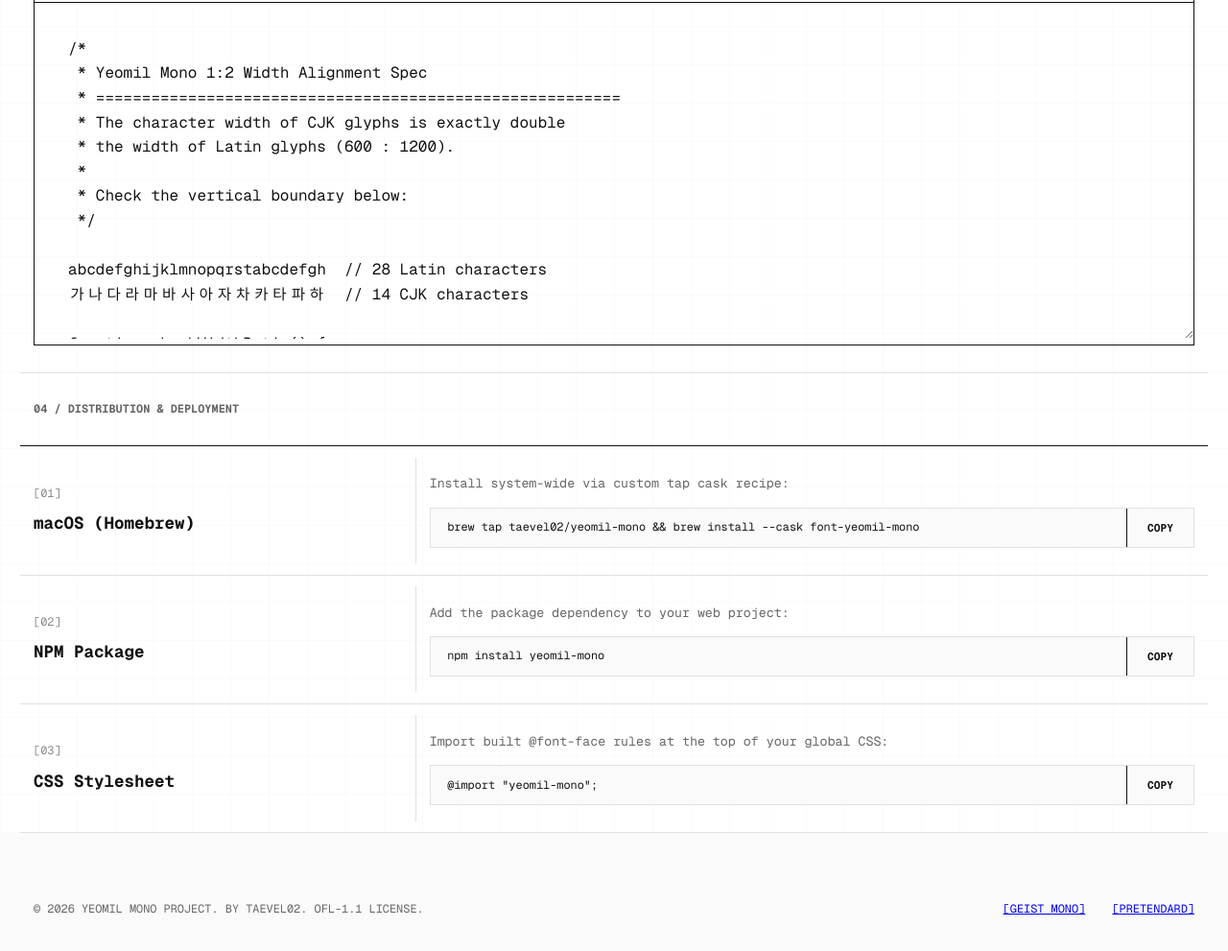
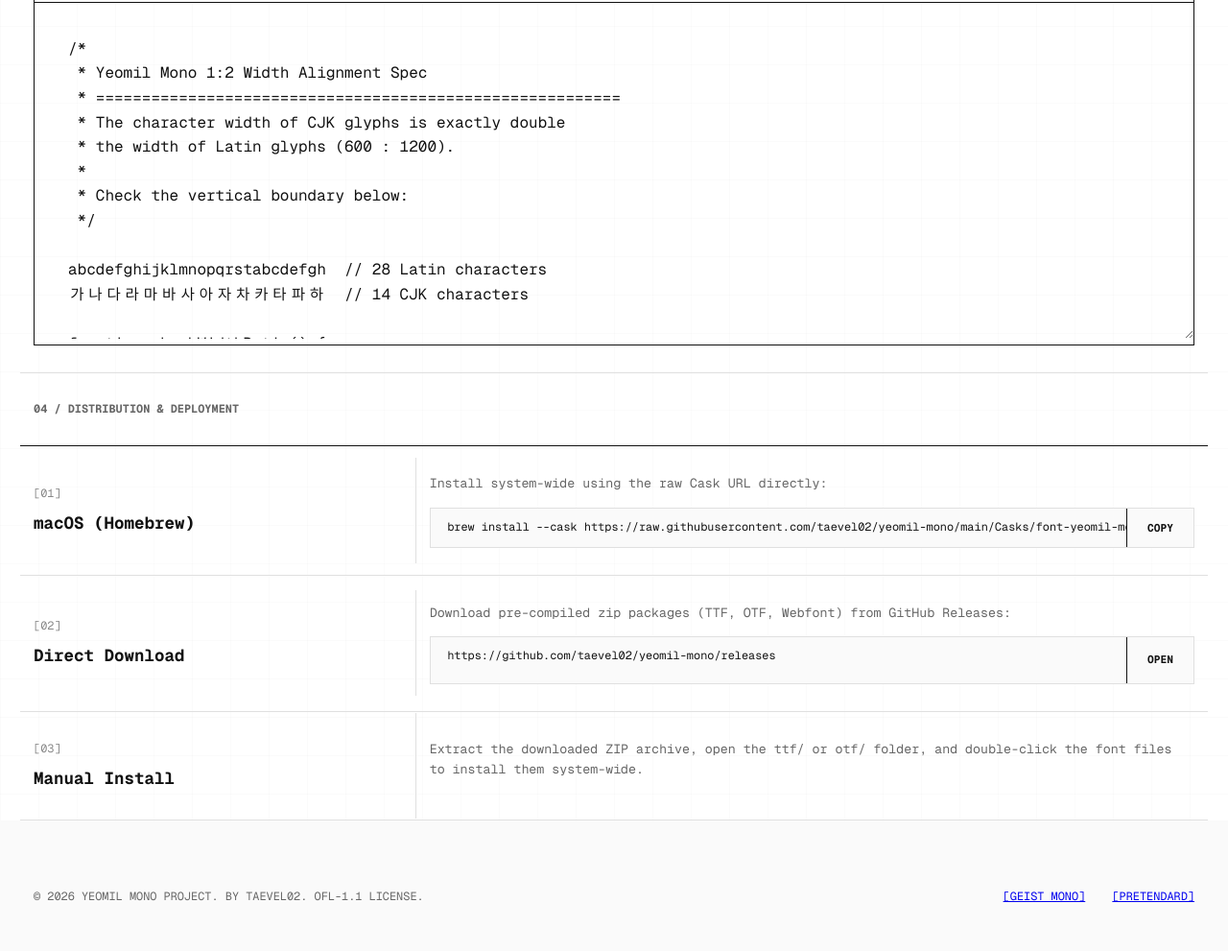
Before and after one commit to taevel02/yeomil-mono, a plain HTML site: page docs/index.html in a window 1280 px wide. Shown: the part 1493-2484 px from the top of the page at 96% size. Drawn offline with Linux system fonts and the light colour scheme.

Commit message:
refactor: update installation guides for direct Homebrew Cask install and remove package.json
- Remove package.json as NPM publication is no longer needed

- Replace Brew tap guides with raw Cask URL single-line installation commands in READMEs

- Update docs index.html installation grid cards to match direct raw URL brew installs and direct releases downloads

```diff
--- a/docs/index.html
+++ b/docs/index.html
@@ -206,10 +206,10 @@ function checkWidthRatio() {
             <h3>macOS (Homebrew)</h3>
           </div>
           <div class="col col-8 install-body">
-            <p>Install system-wide via custom tap cask recipe:</p>
+            <p>Install system-wide using the raw Cask URL directly:</p>
             <div class="terminal-cmd-box">
-              <span class="cmd-text">brew tap taevel02/yeomil-mono && brew install --cask font-yeomil-mono</span>
-              <button class="copy-btn" data-copy="brew tap taevel02/yeomil-mono && brew install --cask font-yeomil-mono">COPY</button>
+              <span class="cmd-text">brew install --cask https://raw.githubusercontent.com/taevel02/yeomil-mono/main/Casks/font-yeomil-mono.rb</span>
+              <button class="copy-btn" data-copy="brew install --cask https://raw.githubusercontent.com/taevel02/yeomil-mono/main/Casks/font-yeomil-mono.rb">COPY</button>
             </div>
           </div>
         </div>
@@ -217,13 +217,13 @@ function checkWidthRatio() {
         <div class="row install-row">
           <div class="col col-4 install-meta">
             <span class="spec-num">[02]</span>
-            <h3>NPM Package</h3>
+            <h3>Direct Download</h3>
           </div>
           <div class="col col-8 install-body">
-            <p>Add the package dependency to your web project:</p>
+            <p>Download pre-compiled zip packages (TTF, OTF, Webfont) from GitHub Releases:</p>
             <div class="terminal-cmd-box">
-              <span class="cmd-text">npm install yeomil-mono</span>
-              <button class="copy-btn" data-copy="npm install yeomil-mono">COPY</button>
+              <span class="cmd-text">https://github.com/taevel02/yeomil-mono/releases</span>
+              <a href="https://github.com/taevel02/yeomil-mono/releases" target="_blank" class="copy-btn" style="text-decoration:none;text-align:center;line-height:2.4;display:inline-block;">OPEN</a>
             </div>
           </div>
         </div>
@@ -231,14 +231,10 @@ function checkWidthRatio() {
         <div class="row install-row">
           <div class="col col-4 install-meta">
             <span class="spec-num">[03]</span>
-            <h3>CSS Stylesheet</h3>
+            <h3>Manual Install</h3>
           </div>
           <div class="col col-8 install-body">
-            <p>Import built @font-face rules at the top of your global CSS:</p>
-            <div class="terminal-cmd-box">
-              <span class="cmd-text">@import "yeomil-mono";</span>
-              <button class="copy-btn" data-copy='@import "yeomil-mono";'>COPY</button>
-            </div>
+            <p>Extract the downloaded ZIP archive, open the ttf/ or otf/ folder, and double-click the font files to install them system-wide.</p>
           </div>
         </div>
       </div>
```
Also changed, not shown: README.ko.md (+2 -3 lines), package.json (deleted, +0 -28 lines), README.md.
